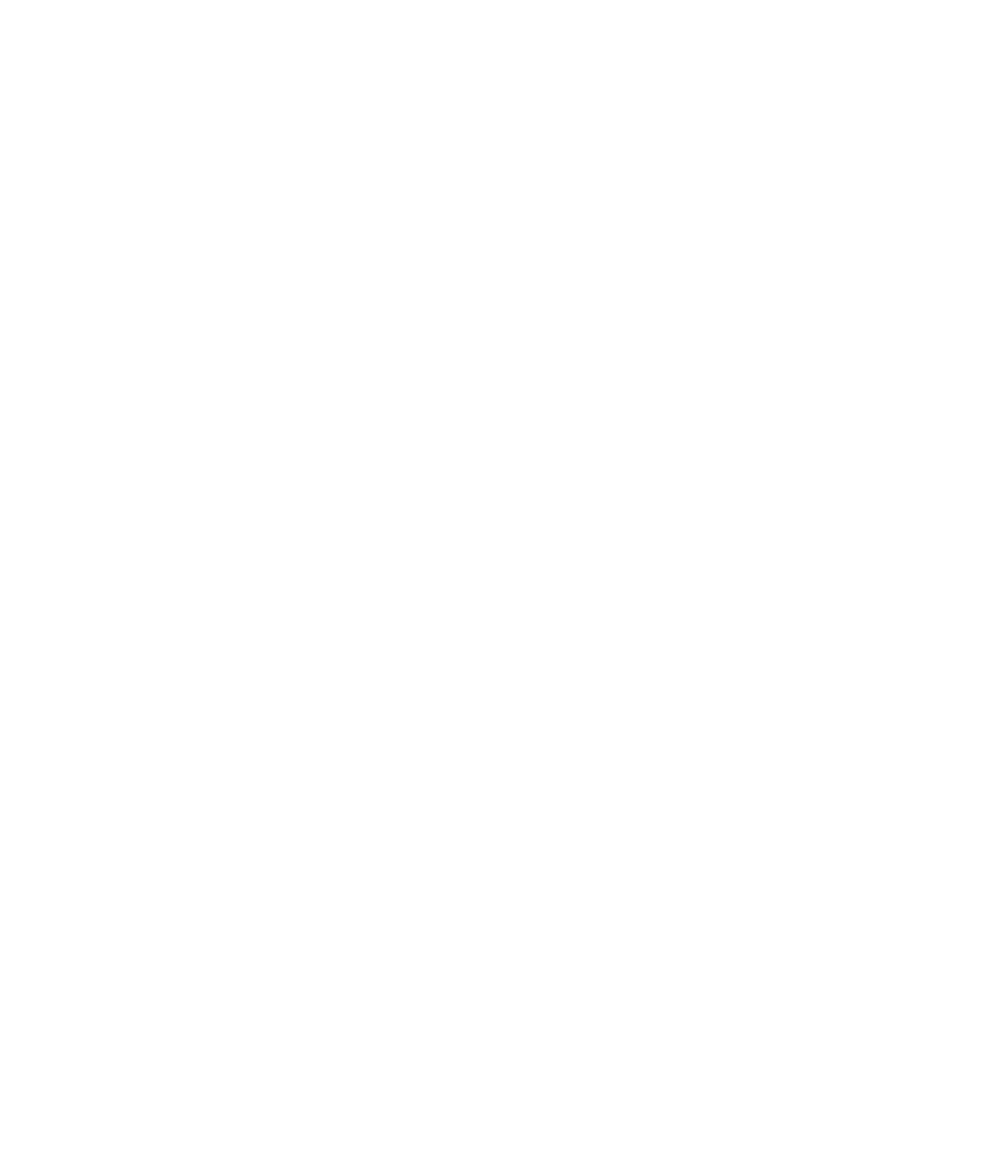
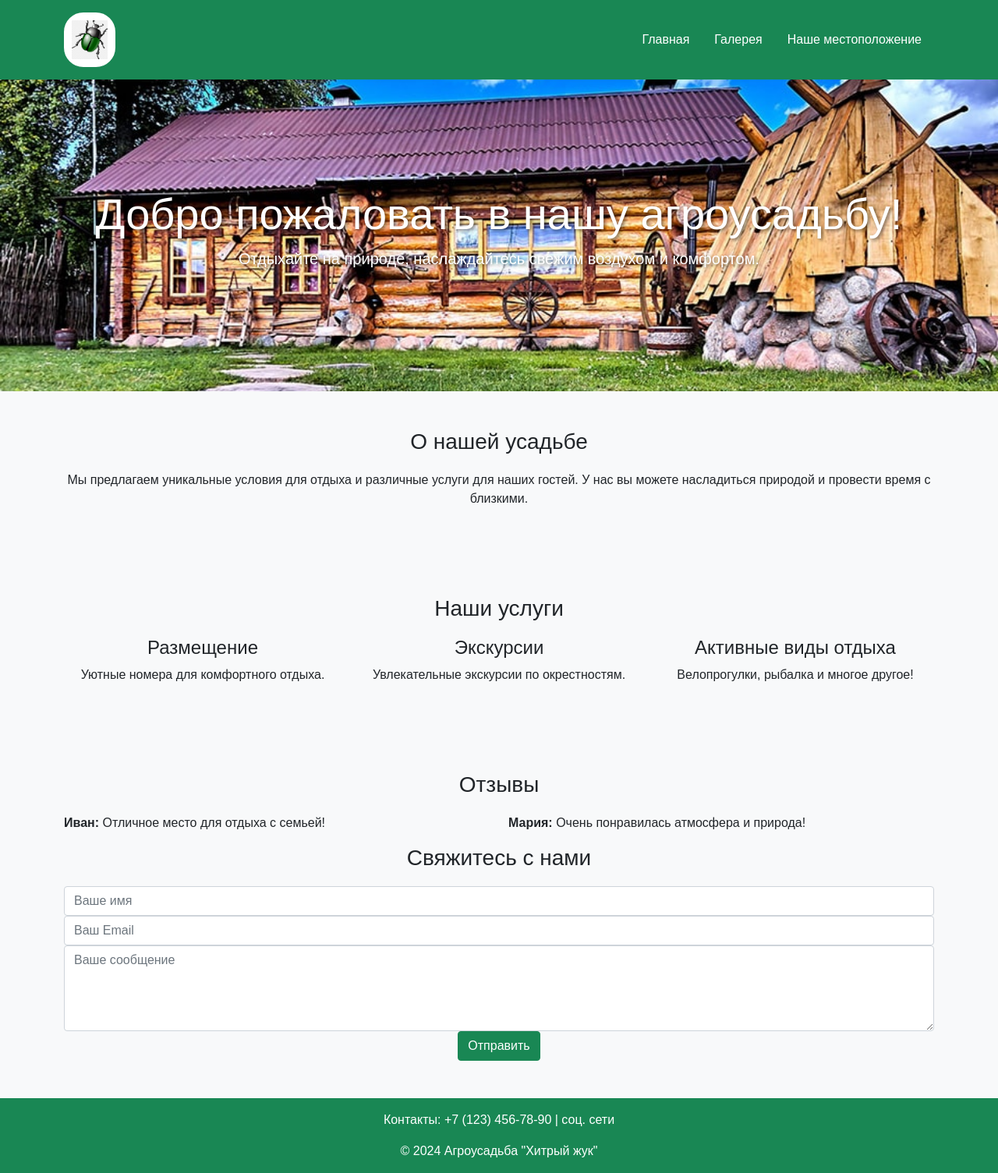
Before and after one commit to olegzig/RPI, a plain HTML site: page index.html in a window 1280 px wide. Shown: the whole page at 78% size. Before the commit the page ends 800 px from the top, so only its background shows below. Drawn offline with nearby package versions, Linux system fonts and the light colour scheme.

Commit message:
Лого + основная вёрстка

```diff
--- a/index.html
+++ b/index.html
@@ -1,11 +1,103 @@
 <!DOCTYPE html>
-<html lang="en">
+<html lang="ru">
+
 <head>
     <meta charset="UTF-8">
     <meta name="viewport" content="width=device-width, initial-scale=1.0">
-    <title>Document</title>
+    <title>Хитрый жук</title>
+    <link href="https://cdn.jsdelivr.net/npm/bootstrap@5.0.2/dist/css/bootstrap.min.css" rel="stylesheet"
+        integrity="sha384-EVSTQN3/azprG1Anm3QDgpJLIm9Nao0Yz1ztcQTwFspd3yD65VohhpuuCOmLASjC" crossorigin="anonymous">
+    <link rel="stylesheet" href="style.css">
 </head>
+
 <body>
+    <header class="bg-success text-white py-3">
+        <div class="container d-flex justify-content-between align-items-center">
+            <div class="logo">
+                <img src="/Images/logo.png" alt="Логотип" style="max-height: 50px;">
+            </div>
+            <nav class="nav">
+                <a href="#" class="nav-link text-white">Главная</a>
+                <a href="#" class="nav-link text-white">Галерея</a>
+                <a href="#" class="nav-link text-white">Наше местоположение</a>
+            </nav>
+        </div>
+    </header>
 
+    <section class="banner text-center py-5">
+        <div class="container">
+            <h2 class="display-4">Добро пожаловать в нашу агроусадьбу!</h2>
+            <p class="lead">Отдыхайте на природе, наслаждайтесь свежим воздухом и комфортом.</p>
+        </div>
+    </section>
+
+    <section class="description text-center py-5">
+        <div class="container">
+            <h3>О нашей усадьбе</h3>
+            <p>Мы предлагаем уникальные условия для отдыха и различные услуги для наших гостей. У нас вы можете
+                насладиться природой и провести время с близкими.</p>
+        </div>
+    </section>
+
+    <section class="services py-5">
+        <div class="container">
+            <h3 class="text-center">Наши услуги</h3>
+            <div class="row">
+                <div class="col-md-4 text-center">
+                    <h4>Размещение</h4>
+                    <p>Уютные номера для комфортного отдыха.</p>
+                </div>
+                <div class="col-md-4 text-center">
+                    <h4>Экскурсии</h4>
+                    <p>Увлекательные экскурсии по окрестностям.</p>
+                </div>
+                <div class="col-md-4 text-center">
+                    <h4>Активные виды отдыха</h4>
+                    <p>Велопрогулки, рыбалка и многое другое!</p>
+                </div>
+            </div>
+        </div>
+    </section>
+
+    <section class="feedback py-5">
+        <div class="container">
+            <h3 class="text-center">Отзывы</h3>
+            <div class="row">
+                <div class="col-md-6">
+                    <p><strong>Иван:</strong> Отличное место для отдыха с семьей!</p>
+                </div>
+                <div class="col-md-6">
+                    <p><strong>Мария:</strong> Очень понравилась атмосфера и природа!</p>
+                </div>
+            </div>
+            <h3 class="text-center">Свяжитесь с нами</h3>
+            <form id="contactForm" class="text-center">
+                <div class="form-group">
+                    <input type="text" class="form-control" id="feedback-name" placeholder="Ваше имя" required>
+                </div>
+                <div class="form-group">
+                    <input type="email" class="form-control" id="feedback-email" placeholder="Ваш Email" required>
+                </div>
+                <div class="form-group">
+                    <textarea class="form-control" id="feedback-text" rows="4" placeholder="Ваше сообщение"
+                        required></textarea>
+                </div>
+                <button type="submit" class="btn btn-success">Отправить</button>
+            </form>
+        </div>
+    </section>
+
+    <footer class="bg-success text-white text-center py-3">
+        <p>Контакты: +7 (123) 456-78-90 | соц. сети</p>
+        <p class="mb-0">&copy; 2024 Агроусадьба "Хитрый жук"</p>
+    </footer>
+
+    <script src="https://cdn.jsdelivr.net/npm/bootstrap@5.0.2/dist/js/bootstrap.bundle.min.js"
+        integrity="sha384-MrcW6ZMFYlzcLA8Nl+NtUVF0sA7MsXsP1UyJoMp4YLEuNSfAP+JcXn/tWtIaxVXM"
+        crossorigin="anonymous"></script>
+    <script src="https://smtpjs.com/v3/smtp.js"></script>
+    <!-- JS файл для отправки писем -->
+    <script src="email.js"></script>
 </body>
+
 </html>
--- /dev/null
+++ b/style.css
@@ -0,0 +1,30 @@
+body {
+    font-family: Arial, sans-serif;
+}
+
+.banner {
+    background-image: url('./Images/banner.png');
+    background-size: cover;
+    background-position: center;
+    color: white;
+    height: 400px;
+    display: flex;
+    align-items: center;
+    justify-content: center;
+    text-shadow: 2px 2px 4px rgba(0, 0, 0, 0.5);
+}
+
+.description,
+.services,
+.feedback {
+    background-color: #f8f9fa;
+}
+
+h3 {
+    margin-bottom: 20px;
+}
+
+.logo {
+    border: 10px solid white;
+    border-radius: 25px;
+}
```
Also changed, not shown: Images/logo.png (added).
